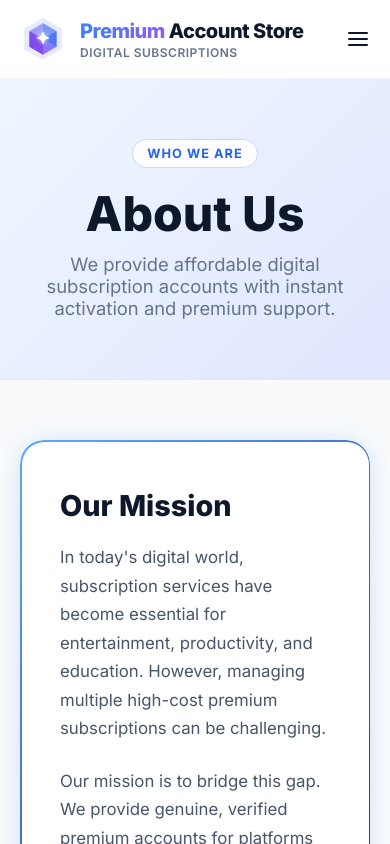
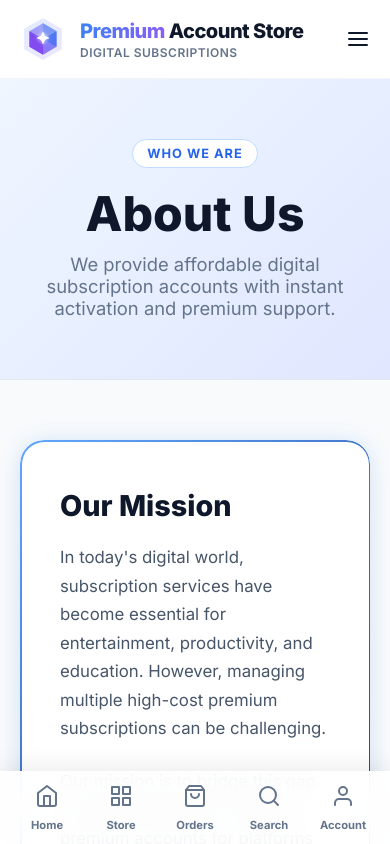
Before and after one commit to mdnoman1592008-ux/premium-store, a Next.js app in the folder frontend/: page /about in a window 390 px wide. Shown: the top 844 px of the page. Built offline with nearby package versions, Linux system fonts and the light colour scheme.

Commit message:
Add sticky mobile bottom navigation bar

```diff
--- a/frontend/src/app/globals.css
+++ b/frontend/src/app/globals.css
@@ -322,3 +322,71 @@ button {
     border-top: 1px solid var(--glass-border);
   }
 }
+
+/* Mobile Bottom Nav */
+.mobile-bottom-nav {
+  display: none;
+}
+
+@media (max-width: 768px) {
+  .mobile-bottom-nav {
+    display: flex;
+    position: fixed;
+    bottom: 0;
+    left: 0;
+    right: 0;
+    background: rgba(255, 255, 255, 0.9);
+    backdrop-filter: blur(16px);
+    -webkit-backdrop-filter: blur(16px);
+    box-shadow: 0 -4px 24px rgba(0, 0, 0, 0.08);
+    z-index: 1000;
+    justify-content: space-around;
+    align-items: center;
+    padding: 12px 10px calc(12px + env(safe-area-inset-bottom));
+    border-top: 1px solid rgba(255, 255, 255, 0.5);
+  }
+
+  [data-theme='dark'] .mobile-bottom-nav {
+    background: rgba(15, 23, 42, 0.9);
+    border-top: 1px solid rgba(255, 255, 255, 0.1);
+  }
+
+  body {
+    padding-bottom: calc(75px + env(safe-area-inset-bottom));
+  }
+
+  .bottom-nav-item {
+    display: flex;
+    flex-direction: column;
+    align-items: center;
+    text-decoration: none;
+    color: #64748b;
+    gap: 6px;
+    flex: 1;
+    transition: all 0.2s ease;
+  }
+
+  [data-theme='dark'] .bottom-nav-item {
+    color: #94a3b8;
+  }
+
+  .bottom-nav-item .icon-wrapper {
+    transition: transform 0.2s cubic-bezier(0.4, 0, 0.2, 1);
+  }
+
+  .bottom-nav-item:hover,
+  .bottom-nav-item.active {
+    color: var(--primary);
+  }
+
+  .bottom-nav-item.active .icon-wrapper {
+    transform: translateY(-4px);
+    color: var(--primary);
+    filter: drop-shadow(0 4px 8px rgba(37, 99, 235, 0.3));
+  }
+
+  .nav-label {
+    font-size: 0.7rem;
+    font-weight: 700;
+  }
+}
--- a/frontend/src/components/ClientLayoutWrapper.tsx
+++ b/frontend/src/components/ClientLayoutWrapper.tsx
@@ -4,6 +4,7 @@ import React from 'react';
 import { usePathname } from 'next/navigation';
 import Navbar from './Navbar';
 import Footer from './Footer';
+import MobileBottomNav from './MobileBottomNav';
 
 export default function ClientLayoutWrapper({ children }: { children: React.ReactNode }) {
   const pathname = usePathname();
@@ -15,7 +16,12 @@ export default function ClientLayoutWrapper({ children }: { children: React.Reac
       <main style={{ flex: 1 }}>
         {children}
       </main>
-      {!isAdminPath && <Footer />}
+      {!isAdminPath && (
+        <>
+          <Footer />
+          <MobileBottomNav />
+        </>
+      )}
     </>
   );
 }
--- /dev/null
+++ b/frontend/src/components/MobileBottomNav.tsx
@@ -0,0 +1,83 @@
+"use client";
+
+import React from 'react';
+import Link from 'next/link';
+import { usePathname } from 'next/navigation';
+
+export default function MobileBottomNav() {
+  const pathname = usePathname();
+
+  const navItems = [
+    {
+      label: 'Home',
+      href: '/',
+      icon: (
+        <svg width="24" height="24" viewBox="0 0 24 24" fill="none" stroke="currentColor" strokeWidth="2" strokeLinecap="round" strokeLinejoin="round">
+          <path d="M3 9l9-7 9 7v11a2 2 0 0 1-2 2H5a2 2 0 0 1-2-2z" />
+          <polyline points="9 22 9 12 15 12 15 22" />
+        </svg>
+      )
+    },
+    {
+      label: 'Store',
+      href: '/store',
+      icon: (
+        <svg width="24" height="24" viewBox="0 0 24 24" fill="none" stroke="currentColor" strokeWidth="2" strokeLinecap="round" strokeLinejoin="round">
+          <rect x="3" y="3" width="7" height="7" />
+          <rect x="14" y="3" width="7" height="7" />
+          <rect x="14" y="14" width="7" height="7" />
+          <rect x="3" y="14" width="7" height="7" />
+        </svg>
+      )
+    },
+    {
+      label: 'Orders',
+      href: '/orders',
+      icon: (
+        <svg width="24" height="24" viewBox="0 0 24 24" fill="none" stroke="currentColor" strokeWidth="2" strokeLinecap="round" strokeLinejoin="round">
+          <path d="M6 2L3 6v14a2 2 0 0 0 2 2h14a2 2 0 0 0 2-2V6l-3-4z" />
+          <line x1="3" y1="6" x2="21" y2="6" />
+          <path d="M16 10a4 4 0 0 1-8 0" />
+        </svg>
+      )
+    },
+    {
+      label: 'Search',
+      href: '/search',
+      icon: (
+        <svg width="24" height="24" viewBox="0 0 24 24" fill="none" stroke="currentColor" strokeWidth="2" strokeLinecap="round" strokeLinejoin="round">
+          <circle cx="11" cy="11" r="8" />
+          <line x1="21" y1="21" x2="16.65" y2="16.65" />
+        </svg>
+      )
+    },
+    {
+      label: 'Account',
+      href: '/profile',
+      icon: (
+        <svg width="24" height="24" viewBox="0 0 24 24" fill="none" stroke="currentColor" strokeWidth="2" strokeLinecap="round" strokeLinejoin="round">
+          <path d="M20 21v-2a4 4 0 0 0-4-4H8a4 4 0 0 0-4 4v2" />
+          <circle cx="12" cy="7" r="4" />
+        </svg>
+      )
+    }
+  ];
+
+  return (
+    <>
+      <div className="mobile-bottom-nav">
+        {navItems.map((item) => {
+          const isActive = pathname === item.href || (item.href !== '/' && pathname?.startsWith(item.href));
+          return (
+            <Link key={item.label} href={item.href} className={`bottom-nav-item ${isActive ? 'active' : ''}`}>
+              <div className="icon-wrapper">
+                {item.icon}
+              </div>
+              <span className="nav-label">{item.label}</span>
+            </Link>
+          );
+        })}
+      </div>
+    </>
+  );
+}
```
